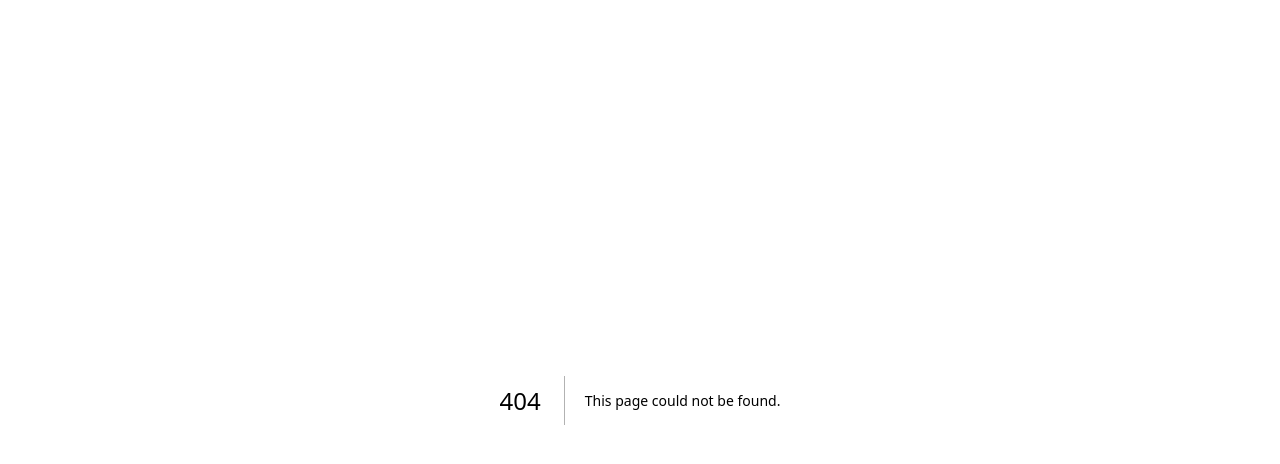
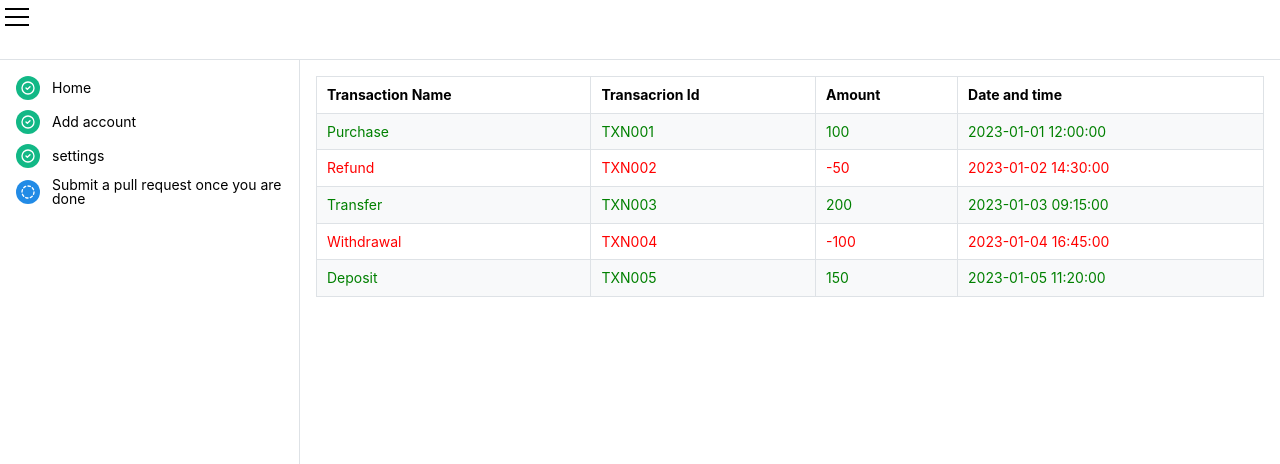
Before and after one commit to Ayaan2907/PennyBuddy, a Next.js app: page /route/transactions in a window 1280 px wide. Before the commit this address had no page. Shown: the top 464 px of the page. Built offline with nearby package versions, Linux system fonts and the light colour scheme.

Commit message:
bypassed auth for now, introduced mantine, sample data on transactions page,navbar (dashboard layout)

```diff
--- /dev/null
+++ b/postcss.config.cjs
@@ -0,0 +1,14 @@
+module.exports = {
+    plugins: {
+      'postcss-preset-mantine': {},
+      'postcss-simple-vars': {
+        variables: {
+          'mantine-breakpoint-xs': '36em',
+          'mantine-breakpoint-sm': '48em',
+          'mantine-breakpoint-md': '62em',
+          'mantine-breakpoint-lg': '75em',
+          'mantine-breakpoint-xl': '88em',
+        },
+      },
+    },
+  };
--- a/src/app/components/Dashboard/Dashborad.tsx
+++ b/src/app/components/Dashboard/Dashborad.tsx
@@ -1,16 +1,10 @@
-"use client"
-
 import Link from 'next/link';
 import { useRouter } from 'next/navigation';
-import Header from '../Header/Header';
-
 export default function Dashboard() {
   const router = useRouter();
 
   return (
       <div className="bg-gray-50 min-h-screen">
-      <Header />
-
         <section className="container mx-auto px-6 py-16 flex flex-col justify-center items-center md:flex-row md:justify-between">
           <div className="md:w-1/2">
             <h1 className="text-5xl font-bold text-gray-900">
@@ -26,7 +20,7 @@ export default function Dashboard() {
                   Get Started
                 </span>
               </Link>
-            <Link href="/transactions">
+              <Link href="/route/transactions">
                 <span className="bg-green-600 text-white py-3 px-6 rounded-md shadow-md hover:bg-green-500 transition">
                   View Transactions
                 </span>
--- a/src/app/context/AuthContext.tsx
+++ b/src/app/context/AuthContext.tsx
@@ -10,7 +10,7 @@ interface AuthContextProps {
 const AuthContext = createContext<AuthContextProps | undefined>(undefined);
 
 export const AuthProvider: React.FC<{ children: React.ReactNode }> = ({ children }) => {
-  const [isLoggedIn, setIsLoggedIn] = useState(false);
+  const [isLoggedIn, setIsLoggedIn] = useState(true);
 
   const login = () => setIsLoggedIn(true);
   const logout = () => setIsLoggedIn(false);
--- a/src/app/layout.tsx
+++ b/src/app/layout.tsx
@@ -1,8 +1,17 @@
+"use client"
 import type { Metadata } from "next";
 import localFont from "next/font/local";
 import "./globals.css";
 import Header from './components/Header/Header';
 import { AuthProvider } from '../app/context/AuthContext';
+import '@mantine/core/styles.css';
+import { Group, Code, AppShell, Burger} from '@mantine/core';
+import { useDisclosure } from '@mantine/hooks';
+import { List, ThemeIcon, rem } from '@mantine/core';
+import { IconCircleCheck, IconCircleDashed } from '@tabler/icons-react';
+
+
+import { MantineProvider } from '@mantine/core';
 
 const geistSans = localFont({
   src: "./fonts/GeistVF.woff",
@@ -15,25 +24,76 @@ const geistMono = localFont({
   weight: "100 900",
 });
 
-export const metadata: Metadata = {
-  title: "Penny Buddy",
-  description: "Financial tracking and budgeting app",
-};
+// export const metadata: Metadata = {
+//   title: "Penny Buddy",
+//   description: "Financial tracking and budgeting app",
+// };
 
 export default function RootLayout({
   children,
 }: Readonly<{
   children: React.ReactNode;
 }>) {
+  const [opened, { toggle }] = useDisclosure();
+
   return (
     <html lang="en">
+
       <body
         className={`${geistSans.variable} ${geistMono.variable} antialiased`}
       >
-        <AuthProvider>
-          {/* <Header /> Now the Header has access to AuthContext */}
-          {children}
-        </AuthProvider>
+        <MantineProvider >
+          <AuthProvider>
+          <AppShell
+    header={{ height: 60 }}
+    navbar={{
+      width: 300,
+      breakpoint: 'sm',
+      collapsed: { mobile: !opened,  desktop : opened },
+    }}
+    padding="md"
+  >
+    <AppShell.Header>
+      <Burger
+        opened={opened}
+        onClick={toggle}
+        hiddenFrom="sm"
+        size="sm"
+      />
+        <Burger opened={opened} onClick={toggle} aria-label="Toggle navigation" />
+    </AppShell.Header>
+
+      <AppShell.Navbar p="md">
+      <List
+      spacing="xs"
+      size="sm"
+      center
+      icon={
+        <ThemeIcon color="teal" size={24} radius="xl">
+          <IconCircleCheck style={{ width: rem(16), height: rem(16) }} />
+        </ThemeIcon>
+      }
+    >
+      <List.Item>Home</List.Item>
+      <List.Item>Add account</List.Item>
+      <List.Item>settings</List.Item>
+       <List.Item
+        icon={
+          <ThemeIcon color="blue" size={24} radius="xl">
+            <IconCircleDashed style={{ width: rem(16), height: rem(16) }} />
+          </ThemeIcon>
+        }
+      >
+        Submit a pull request once you are done
+      </List.Item>
+    </List>
+    </AppShell.Navbar>
+              <AppShell.Main>
+                {children}
+              </AppShell.Main>
+              </AppShell>
+          </AuthProvider>
+          </MantineProvider>
       </body>
     </html>
   );
--- /dev/null
+++ b/src/app/route/transactions/page.tsx
@@ -0,0 +1,36 @@
+"use client"
+import { Table } from '@mantine/core';
+const sampleTransactions = [
+    { transactionId: 'TXN001', transactionName: 'Purchase', amount: 100.00, dateTime: '2023-01-01 12:00:00' },
+    { transactionId: 'TXN002', transactionName: 'Refund', amount: -50.00, dateTime: '2023-01-02 14:30:00' },
+    { transactionId: 'TXN003', transactionName: 'Transfer', amount: 200.00, dateTime: '2023-01-03 09:15:00' },
+    { transactionId: 'TXN004', transactionName: 'Withdrawal', amount: -100.00, dateTime: '2023-01-04 16:45:00' },
+    { transactionId: 'TXN005', transactionName: 'Deposit', amount: 150.00, dateTime: '2023-01-05 11:20:00' },
+  ];
+
+export default function Transactions() {
+  const rows = sampleTransactions.map((element) => (
+    <Table.Tr key={element.transactionId} style={{ color: element.amount < 0 ? 'red' : 'green' }}>
+      <Table.Td>{element.transactionName}</Table.Td>
+      <Table.Td>{element.transactionId}</Table.Td>
+      <Table.Td>{element.amount}</Table.Td>
+      <Table.Td>{element.dateTime}</Table.Td>
+    </Table.Tr>
+  ));
+
+  return (
+    <Table.ScrollContainer minWidth={500} >
+      <Table  striped highlightOnHover withTableBorder withColumnBorders>
+        <Table.Thead>
+          <Table.Tr>
+            <Table.Th>Transaction Name</Table.Th>
+            <Table.Th>Transacrion Id</Table.Th>
+            <Table.Th>Amount</Table.Th>
+            <Table.Th>Date and time</Table.Th>
+          </Table.Tr>
+        </Table.Thead>
+        <Table.Tbody>{rows}</Table.Tbody>
+      </Table>
+    </Table.ScrollContainer>
+  );
+}
--- a/src/app/services/authService.ts
+++ b/src/app/services/authService.ts
@@ -1,13 +1,14 @@
-// src/services/authService.ts
 import axios from 'axios';
 
-const API_URL = 'http://localhost:3003/auth';
+
+const API_URL = 'http://localhost:3000/auth';
 
 export const registerUser = async (userData: any) => {
   try {
     const response = await axios.post(`${API_URL}/register`, userData);
     return response.data;
-  } catch (error : any) {
+  } catch (error: any) {
+    console.log(error)
     throw new Error(error.response?.data?.message || 'Error registering user');
   }
 };
@@ -16,7 +17,8 @@ export const loginUser = async (loginData: any) => {
   try {
     const response = await axios.post(`${API_URL}/login`, loginData);
     return response.data;
-  } catch (error : any) {
+  } catch (error: any) {
+    console.log(error)
     throw new Error(error.response?.data?.message || 'Error logging in');
   }
 };
--- /dev/null
+++ b/src/app/services/types.ts
@@ -0,0 +1,68 @@
+// User related types and interfaces
+export interface User {
+    id: string;
+    name: string;
+    email: string;
+    createdAt: Date;
+    updatedAt: Date;
+}
+
+export interface UserProfile extends User {
+    bio?: string;
+    avatarUrl?: string;
+}
+
+export interface loginData {
+    email: string;
+    password: string;
+}
+
+export interface registerData extends loginData {
+        firstName: string,
+        lastName:string,
+        address:string,
+        city:string,
+        state:string,
+        postalCode:string,
+        ssn:string,
+}
+
+
+// Transaction related types and interfaces
+export interface Transaction {
+    id: string;
+    userId: string;
+    amount: number;
+    type: 'income' | 'expense';
+    category: string;
+    date: Date;
+    description?: string;
+}
+
+// Budget related types and interfaces
+export interface Budget {
+    id: string;
+    userId: string;
+    totalAmount: number;
+    spentAmount: number;
+    startDate: Date;
+    endDate: Date;
+    categories: BudgetCategory[];
+}
+
+export interface BudgetCategory {
+    category: string;
+    allocatedAmount: number;
+    spentAmount: number;
+}
+
+// Common types and interfaces
+export interface ApiResponse<T> {
+    data: T;
+    message: string;
+    status: number;
+}
+
+export type Nullable<T> = T | null;
+
+export type Optional<T> = T | undefined;
```
Also changed, not shown: package.json (+25 -3 lines), src/app/route/dashboard/page.tsx (+9 -1 lines), src/app/components/Navbar/Navbar.tsx (added), 1 other file (tests, documents, lock files or other folders). Lines whose indentation alone changed are shown as unchanged.
